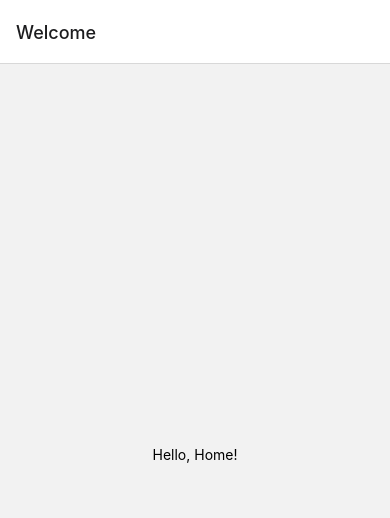
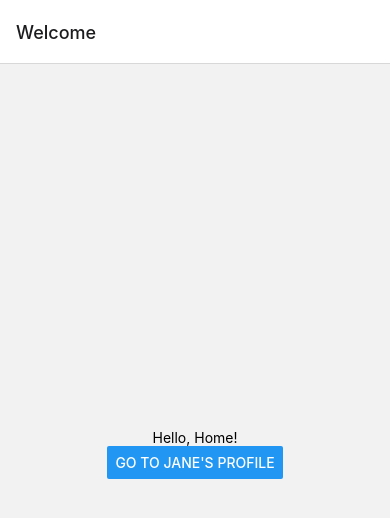
Before and after one commit to bogdan-marian/multiversx-reserch-react-native, a React Native app: screen /Home in a window 390 px wide. Shown: the top 518 px of the page. Built offline with nearby package versions, Linux system fonts and the light colour scheme.

Commit message:
added navigation

```diff
--- a/src/HomeScreen.tsx
+++ b/src/HomeScreen.tsx
@@ -1,7 +1,7 @@
 import React from 'react';
-import {Text, View} from 'react-native';
+import {Button, Text, View} from 'react-native';
 
-const HomeScreen = () => {
+const HomeScreen = ({ navigation }) =>{
   return (
     <View
       style={{
@@ -10,7 +10,10 @@ const HomeScreen = () => {
         alignItems: 'center',
       }}>
       <Text>Hello, Home!</Text>
+      <Button
+        title="Go to Jane's profile"
+        onPress={() => navigation.navigate('Profile', { name: 'Jane' })} />
     </View>
   );
-};
+}
 export default HomeScreen;
--- a/src/ProfileScreen.tsx
+++ b/src/ProfileScreen.tsx
@@ -1,7 +1,7 @@
 import React from 'react';
 import {Text, View} from 'react-native';
 
-const ProfileScreen = () => {
+const ProfileScreen = ({navigation, route}) => {
   return (
     <View
       style={{
@@ -10,6 +10,7 @@ const ProfileScreen = () => {
         alignItems: 'center',
       }}>
       <Text>Hello, ProfileScreen!</Text>
+      <Text>This is {route.params.name}'s profile</Text>
     </View>
   );
 };
```
Also changed, not shown: 1 other file (tests, documents, lock files or other folders).
